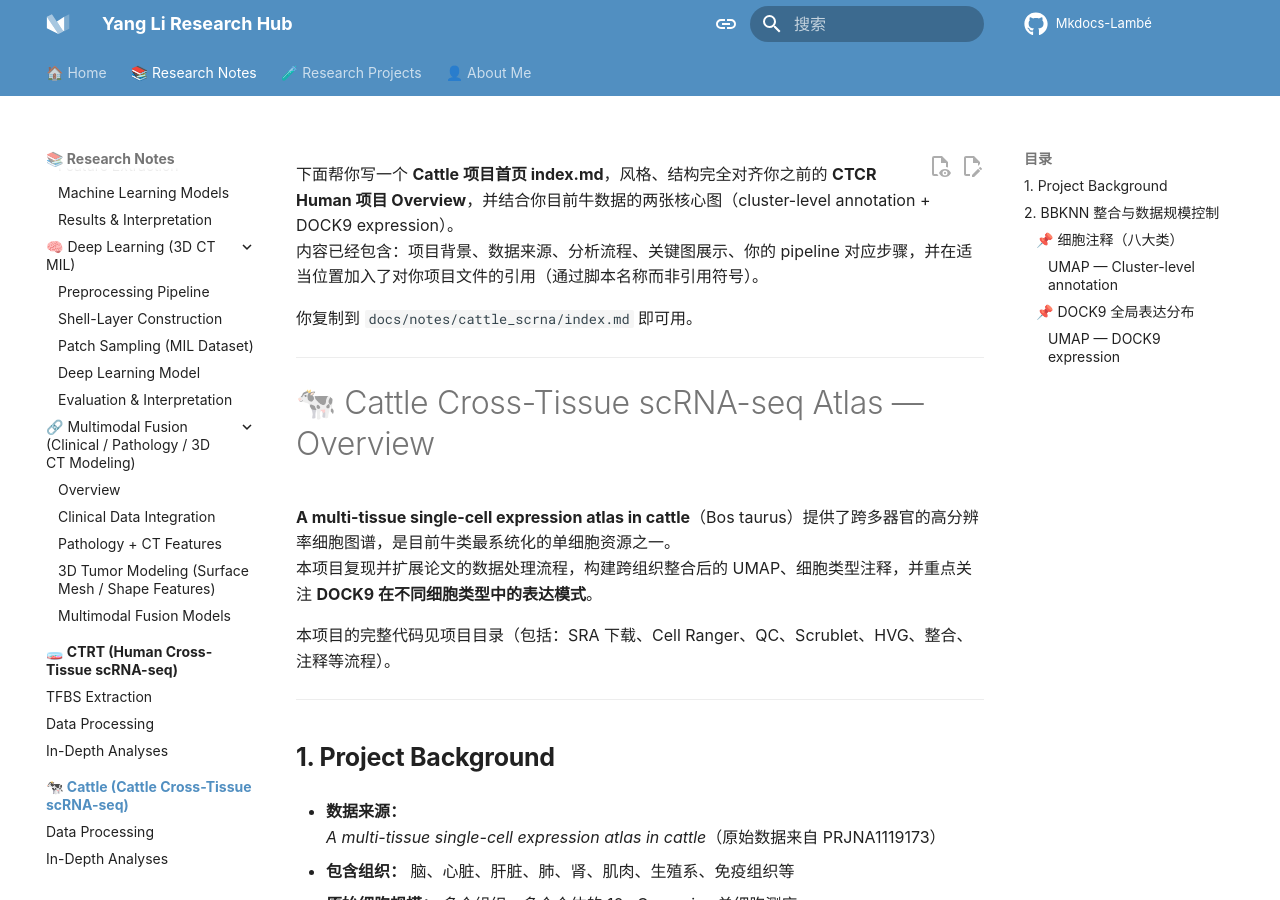
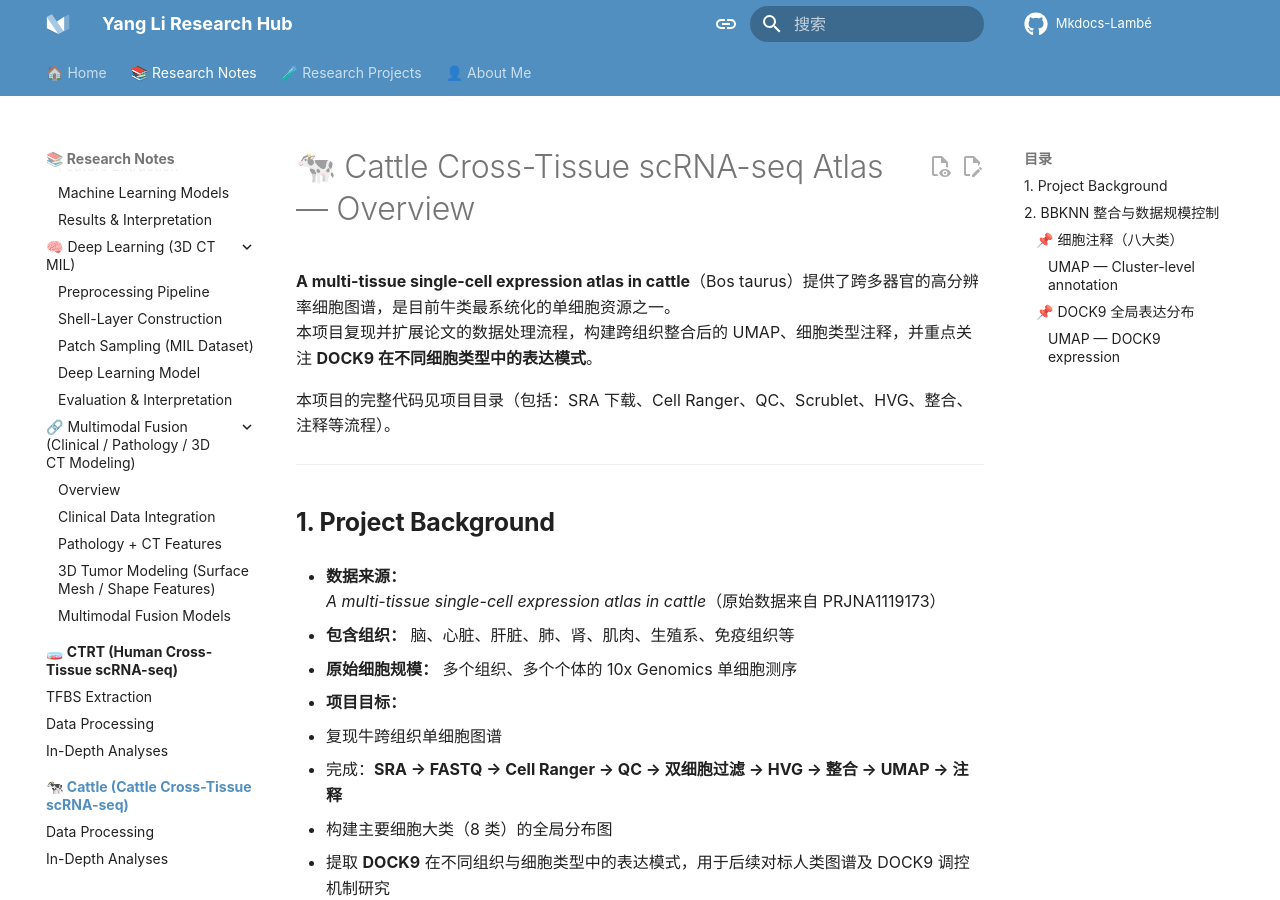
Before and after one commit to rosesheep5068/Mkdocs-Lamb-, an MkDocs documentation site: the page built from docs/notes/cattle_scrna/index.md, in a window 1280 px wide and 900 px high. Built offline with MkDocs 1.6.1 and Material for MkDocs 9.7.7, drawn with Linux system fonts in a browser that asks for light colours; comment, search, counter and statistics services are not loaded; a style sheet for code colours, icons or effects is not loaded.

Commit message:
Revise cattle_scrna index.md for project overview
Updated the Cattle project index.md

```diff
--- a/docs/notes/cattle_scrna/index.md
+++ b/docs/notes/cattle_scrna/index.md
@@ -1,10 +1,3 @@
-下面帮你写一个 **Cattle 项目首页 index.md**，风格、结构完全对齐你之前的 **CTCR Human 项目 Overview**，并结合你目前牛数据的两张核心图（cluster-level annotation + DOCK9 expression）。
-内容已经包含：项目背景、数据来源、分析流程、关键图展示、你的 pipeline 对应步骤，并在适当位置加入了对你项目文件的引用（通过脚本名称而非引用符号）。
-
-你复制到 `docs/notes/cattle_scrna/index.md` 即可用。
-
----
-
 # 🐄 Cattle Cross-Tissue scRNA-seq Atlas — Overview
 
 **A multi-tissue single-cell expression atlas in cattle**（Bos taurus）提供了跨多器官的高分辨率细胞图谱，是目前牛类最系统化的单细胞资源之一。
```
